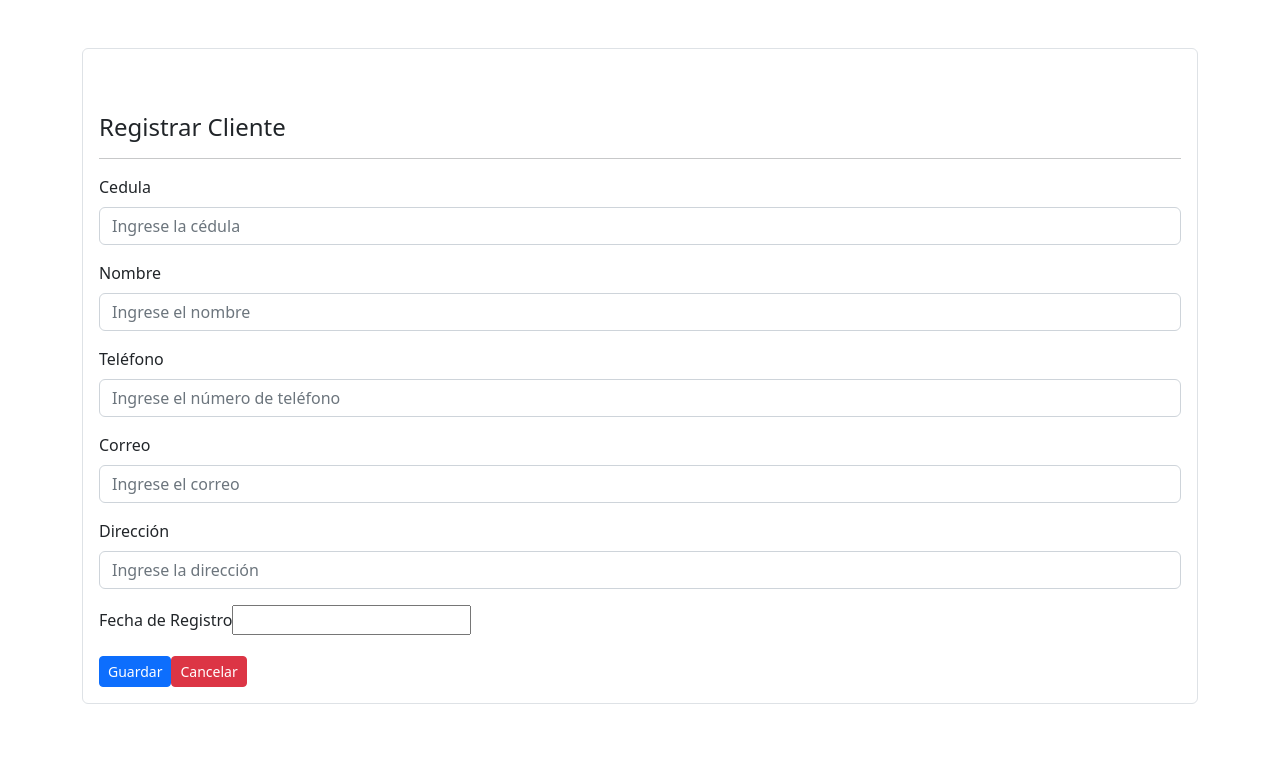
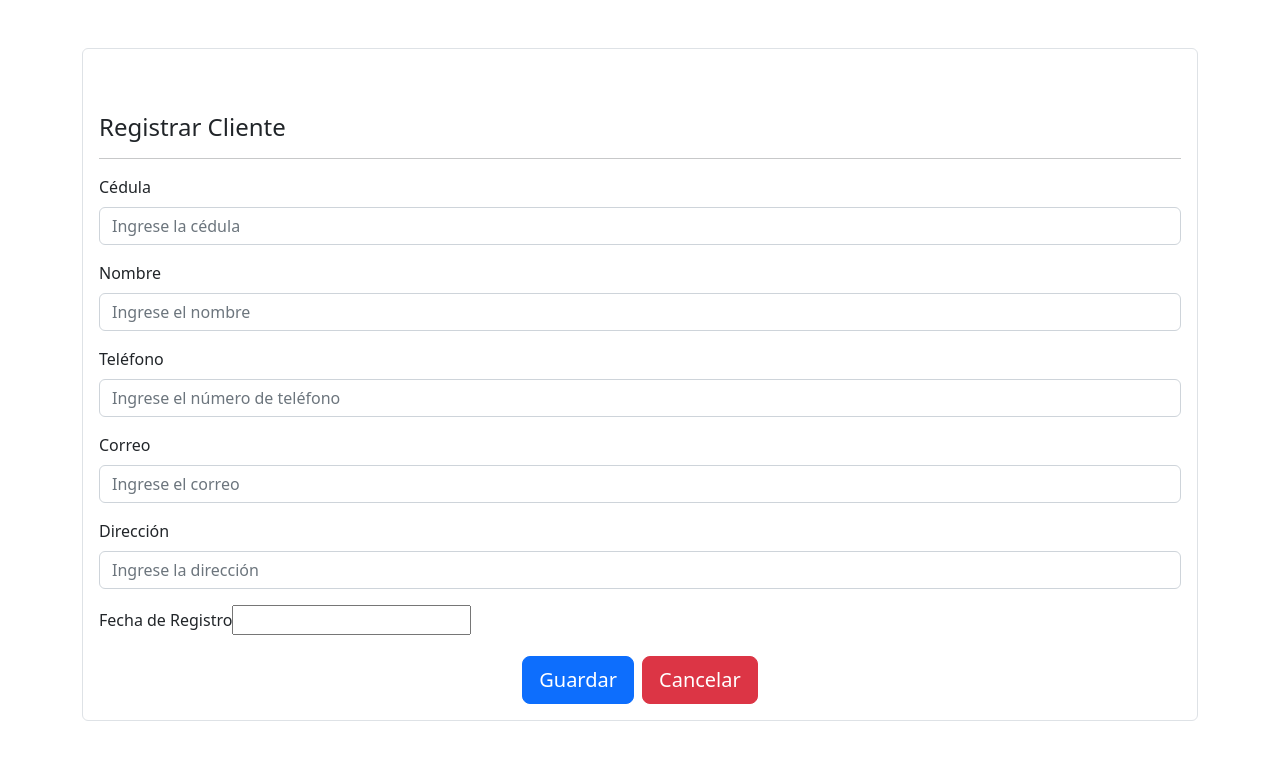
Before and after one commit to HillarySoto/Ogilvie-s-MakeUp, a React (Create React App) app in the folder ProyectoAnalisis/ClientApp/: page /clientes in a window 1280 px wide. Both pictures are taken after a click on the button "Nuevo cliente". Shown: the top 760 px of the page. Built offline with nearby package versions, Linux system fonts and the light colour scheme; no server answers.

Commit message:
agragado sql

```diff
--- a/ProyectoAnalisis/ClientApp/src/components/FormularioCliente.jsx
+++ b/ProyectoAnalisis/ClientApp/src/components/FormularioCliente.jsx
@@ -61,7 +61,7 @@ const Formulario = ({ showForm, setShowForm, saveClient, update, setUpdate, updC
                 <hr></hr>
                 <Form>
                     <FormGroup>
-                        <Label>Cedula</Label>
+                        <Label>Cédula</Label>
                         <Input type="text" name="cedula" onChange={(ev) => updateData(ev)} value={client.cedula} placeholder="Ingrese la cédula" />
                     </FormGroup>
                     <FormGroup>
@@ -88,12 +88,14 @@ const Formulario = ({ showForm, setShowForm, saveClient, update, setUpdate, updC
                             dateFormat="dd/MM/yyyy"
                         />
                     </FormGroup>
-                    <Button type="button" color="primary" size="sm" onClick={sendData}>
-                        Guardar
-                    </Button>
-                    <Button type="button" color="danger" size="sm" onClick={closeForm}>
-                        Cancelar
-                    </Button>
+                    <div className="d-flex justify-content-center">
+                        <Button type="button" color="primary" size="lg" className="me-2" onClick={sendData}>
+                            Guardar
+                        </Button>{' '}
+                        <Button type="button" color="danger" size="lg" onClick={closeForm}>
+                            Cancelar
+                        </Button>
+                    </div>
                 </Form>
             </Col>
         </Row>
```
